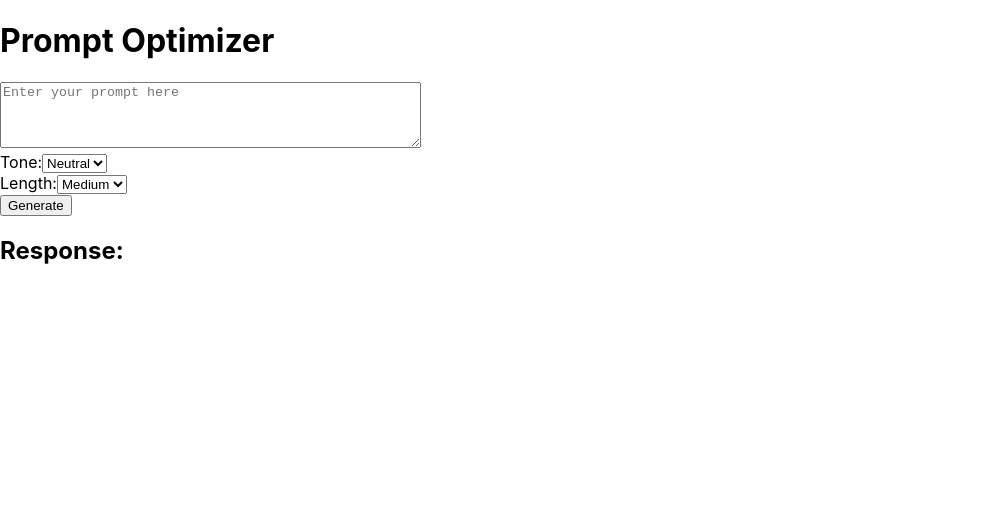
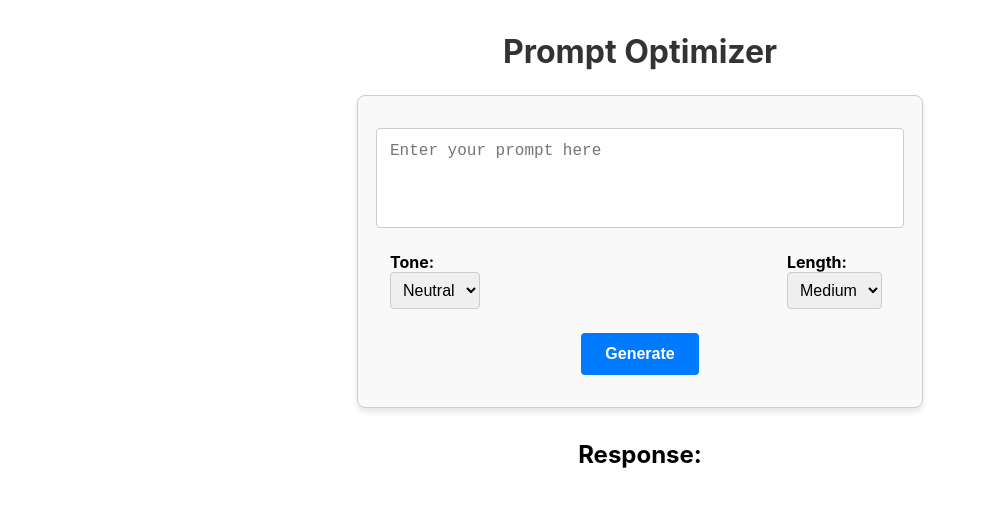
Before and after one commit to carlosrendonduque/prompt-optimizer, a React (Create React App) app: page / in a window 1280 px wide. Shown: the top 506 px of the page, without its empty margins (0-986 px from the left). Built offline with nearby package versions, Linux system fonts and the light colour scheme.

Commit message:
Refactor React app structure and improve styling

```diff
--- a/package.json
+++ b/package.json
@@ -8,6 +8,7 @@
     "react": "^19.0.0",
     "react-dom": "^19.0.0",
     "react-scripts": "5.0.1",
+    "styled-components": "^6.1.13",
     "web-vitals": "^4.2.4"
   },
   "scripts": {
--- a/src/App.js
+++ b/src/App.js
@@ -1,106 +1,35 @@
 import React, { useState } from 'react';
+import Form from './components/Form';
+import Response from './components/Response';
+import { AppContainer, Title } from './App.styles';
+import useFetchResponse from './hooks/useFetchResponse';
 
 function App() {
   const [prompt, setPrompt] = useState('');
-  const [response, setResponse] = useState('');
   const [tone, setTone] = useState('neutral');
   const [length, setLength] = useState('medium');
-  const [loading, setLoading] = useState(false); // For showing a loading state
-  const [error, setError] = useState(''); // For error messages
+  const { loading, error, response, getResponse } = useFetchResponse();
 
-  const handleSubmit = async (e) => {
+  const handleSubmit = (e) => {
     e.preventDefault();
-
-    // Backend URL
-    const backendUrl = "https://prompt-optimizer-backend.onrender.com/api/generate";
-
-    // Reset states before making a new request
-    setResponse('');
-    setError('');
-    setLoading(true);
-
-    try {
-      // Fetch response from the backend
-      const res = await fetch(backendUrl, {
-        method: "POST",
-        headers: { "Content-Type": "application/json" },
-        body: JSON.stringify({
-          prompt,  // The text prompt entered by the user
-          tone,    // The selected tone (e.g., neutral, formal)
-          length,  // The selected length (e.g., short, medium)
-        }),
-      });
-
-      console.log("Raw response:", res);
-
-      if (!res.ok) {
-        // Handle HTTP errors
-        throw new Error(`HTTP error! Status: ${res.status}`);
-      }
-
-      const data = await res.json();
-      console.log("Parsed response:", data);
-
-      // Update state with response or handle errors
-      if (data.response) {
-        setResponse(data.response);
-      } else {
-        setError(data.error || "Unexpected response from the backend");
-      }
-    } catch (err) {
-      // Handle fetch errors
-      console.error("API call error:", err);
-      setError("An error occurred while processing your request. Please try again.");
-    } finally {
-      // Stop loading indicator
-      setLoading(false);
-    }
+    getResponse(prompt, tone, length);
   };
 
-
-
   return (
-    <div>
-      <h1>Prompt Optimizer</h1>
-      <form onSubmit={handleSubmit}>
-        <textarea
-          value={prompt}
-          onChange={(e) => setPrompt(e.target.value)}
-          placeholder="Enter your prompt here"
-          rows="4"
-          cols="50"
-        />
-        <div>
-          <label>
-            Tone:
-            <select value={tone} onChange={(e) => setTone(e.target.value)}>
-              <option value="neutral">Neutral</option>
-              <option value="formal">Formal</option>
-              <option value="casual">Casual</option>
-            </select>
-          </label>
-        </div>
-        <div>
-          <label>
-            Length:
-            <select value={length} onChange={(e) => setLength(e.target.value)}>
-              <option value="short">Short</option>
-              <option value="medium">Medium</option>
-              <option value="long">Long</option>
-            </select>
-          </label>
-        </div>
-        <button type="submit" disabled={loading}>
-          {loading ? 'Generating...' : 'Generate'}
-        </button>
-      </form>
-      <div>
-        <h2>Response:</h2>
-        {loading && <p>Loading...</p>}
-        {error && <p style={{ color: 'red' }}>{error}</p>}
-        {response && <p>{response}</p>}
-      </div>
-    </div>
+    <AppContainer>
+      <Title>Prompt Optimizer</Title>
+      <Form
+        prompt={prompt}
+        setPrompt={setPrompt}
+        tone={tone}
+        setTone={setTone}
+        length={length}
+        setLength={setLength}
+        handleSubmit={handleSubmit}
+        loading={loading}
+      />
+      <Response loading={loading} error={error} response={response} />
+    </AppContainer>
   );
 }
 
--- /dev/null
+++ b/src/App.styles.js
@@ -0,0 +1,13 @@
+import styled from 'styled-components';
+
+export const AppContainer = styled.div`
+  text-align: center;
+  margin: 2rem 0;
+`;
+
+export const Title = styled.h1`
+  font-size: 2rem;
+  font-weight: bold;
+  margin-bottom: 1.5rem;
+  color: #333;
+`;
--- /dev/null
+++ b/src/components/Form.jsx
@@ -0,0 +1,36 @@
+import React from 'react';
+import { FormContainer, Textarea, SelectContainer, Label, Select, Button } from './Form.styles';
+
+const Form = ({ prompt, setPrompt, tone, setTone, length, setLength, handleSubmit, loading }) => (
+  <FormContainer onSubmit={handleSubmit}>
+    <Textarea
+      value={prompt}
+      onChange={(e) => setPrompt(e.target.value)}
+      placeholder="Enter your prompt here"
+      rows="4"
+    />
+    <SelectContainer>
+      <Label>
+        Tone:
+        <Select value={tone} onChange={(e) => setTone(e.target.value)}>
+          <option value="neutral">Neutral</option>
+          <option value="formal">Formal</option>
+          <option value="casual">Casual</option>
+        </Select>
+      </Label>
+      <Label>
+        Length:
+        <Select value={length} onChange={(e) => setLength(e.target.value)}>
+          <option value="short">Short</option>
+          <option value="medium">Medium</option>
+          <option value="long">Long</option>
+        </Select>
+      </Label>
+    </SelectContainer>
+    <Button type="submit" disabled={loading}>
+      {loading ? 'Generating...' : 'Generate'}
+    </Button>
+  </FormContainer>
+);
+
+export default Form;
--- /dev/null
+++ b/src/components/Form.styles.js
@@ -0,0 +1,80 @@
+import styled from 'styled-components';
+
+export const FormContainer = styled.form`
+  display: flex;
+  flex-direction: column;
+  align-items: center;
+  gap: 1.5rem;
+  padding: 2rem;
+  border: 1px solid #ccc;
+  border-radius: 8px;
+  background-color: #f9f9f9;
+  width: 100%;
+  max-width: 500px;
+  margin: 0 auto;
+  box-shadow: 0 4px 6px rgba(0, 0, 0, 0.1);
+`;
+
+export const Textarea = styled.textarea`
+  width: 100%;
+  padding: 0.8rem;
+  font-size: 1rem;
+  border: 1px solid #ccc;
+  border-radius: 4px;
+  resize: none;
+  outline: none;
+
+  &:focus {
+    border-color: #007bff;
+    box-shadow: 0 0 4px rgba(0, 123, 255, 0.6);
+  }
+`;
+
+export const SelectContainer = styled.div`
+  display: flex;
+  justify-content: space-between;
+  width: 100%;
+  gap: 1rem;
+`;
+
+export const Label = styled.label`
+  display: flex;
+  flex-direction: column;
+  align-items: flex-start;
+  font-size: 1rem;
+  font-weight: bold;
+  margin-right: 0.5rem;
+`;
+
+export const Select = styled.select`
+  padding: 0.5rem;
+  font-size: 1rem;
+  border: 1px solid #ccc;
+  border-radius: 4px;
+  outline: none;
+
+  &:focus {
+    border-color: #007bff;
+    box-shadow: 0 0 4px rgba(0, 123, 255, 0.6);
+  }
+`;
+
+export const Button = styled.button`
+  padding: 0.75rem 1.5rem;
+  font-size: 1rem;
+  font-weight: bold;
+  color: white;
+  background-color: #007bff;
+  border: none;
+  border-radius: 4px;
+  cursor: pointer;
+
+  &:hover {
+    background-color: #0056b3;
+  }
+
+  &:disabled {
+    background-color: #ccc;
+    cursor: not-allowed;
+  }
+`;
--- /dev/null
+++ b/src/components/Response.jsx
@@ -0,0 +1,13 @@
+import React from 'react';
+import { ResponseContainer, Message, Loading } from './Response.styles';
+
+const Response = ({ loading, error, response }) => (
+  <ResponseContainer>
+    <h2>Response:</h2>
+    {loading && <Loading>Loading...</Loading>}
+    {error && <Message isError>{error}</Message>}
+    {response && <Message>{response}</Message>}
+  </ResponseContainer>
+);
+
+export default Response;
--- /dev/null
+++ b/src/components/Response.styles.js
@@ -0,0 +1,16 @@
+import styled from 'styled-components';
+
+export const ResponseContainer = styled.div`
+  margin-top: 2rem;
+  text-align: center;
+`;
+
+export const Message = styled.p`
+  font-size: 1.2rem;
+  color: ${({ isError }) => (isError ? 'red' : 'black')};
+`;
+
+export const Loading = styled.p`
+  font-size: 1.2rem;
+  color: #007bff;
+`;
--- /dev/null
+++ b/src/hooks/useFetchResponse.js
@@ -0,0 +1,27 @@
+import { useState } from 'react';
+import { fetchResponse } from '../services/api';
+
+const useFetchResponse = () => {
+  const [loading, setLoading] = useState(false);
+  const [error, setError] = useState('');
+  const [response, setResponse] = useState('');
+
+  const getResponse = async (prompt, tone, length) => {
+    setLoading(true);
+    setError('');
+    setResponse('');
+
+    try {
+      const data = await fetchResponse(prompt, tone, length);
+      setResponse(data.response || "No response received");
+    } catch (err) {
+      setError(err.message);
+    } finally {
+      setLoading(false);
+    }
+  };
+
+  return { loading, error, response, getResponse };
+};
+
+export default useFetchResponse;
--- /dev/null
+++ b/src/services/api.js
@@ -0,0 +1,15 @@
+const backendUrl = "https://prompt-optimizer-backend.onrender.com/api/generate";
+
+export const fetchResponse = async (prompt, tone, length) => {
+  const res = await fetch(backendUrl, {
+    method: "POST",
+    headers: { "Content-Type": "application/json" },
+    body: JSON.stringify({ prompt, tone, length }),
+  });
+
+  if (!res.ok) {
+    throw new Error(`HTTP error! Status: ${res.status}`);
+  }
+
+  return res.json();
+};
```
Also changed, not shown: 1 other file (tests, documents, lock files or other folders).
